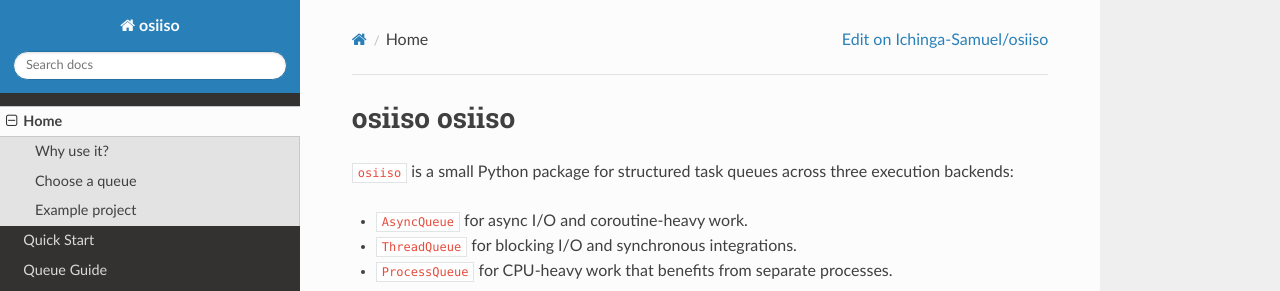
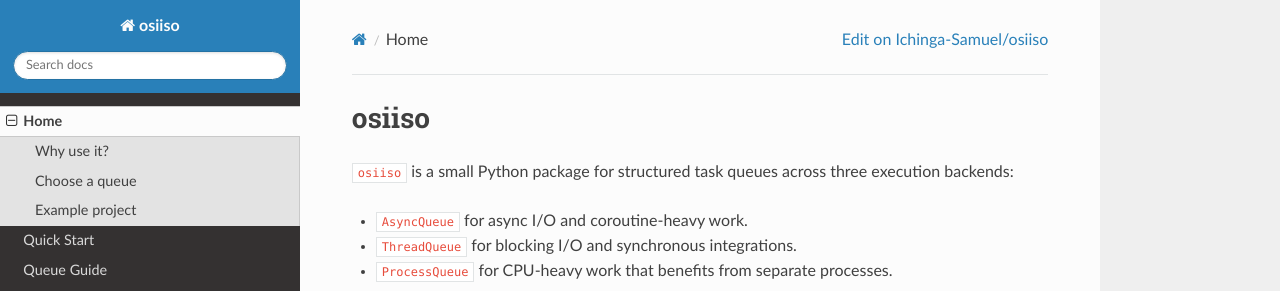
Before and after one commit to Ichinga-Samuel/taskqueue, an MkDocs documentation site: the page built from docs/index.md, in a window 1280 px wide and 900 px high. Shown: the top 291 px of the window. Built offline with MkDocs 1.6.1, drawn with Linux system fonts in a browser that asks for light colours; nearby versions of some CDN libraries.

```diff
--- a/docs/index.md
+++ b/docs/index.md
@@ -1,4 +1,4 @@
-# osiiso osiiso
+# osiiso
 
 `osiiso` is a small Python package for structured task queues across three
 execution backends:
```
Also changed, not shown: 2 other files.
